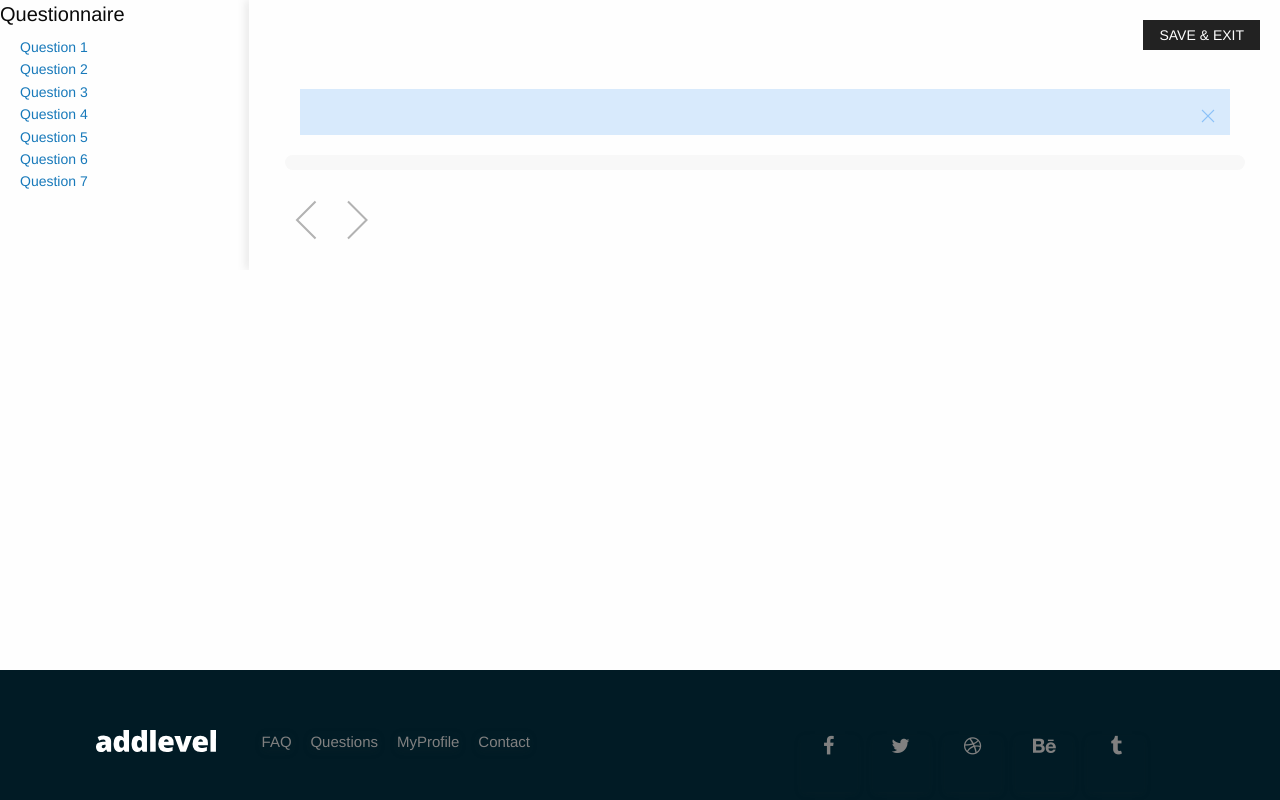
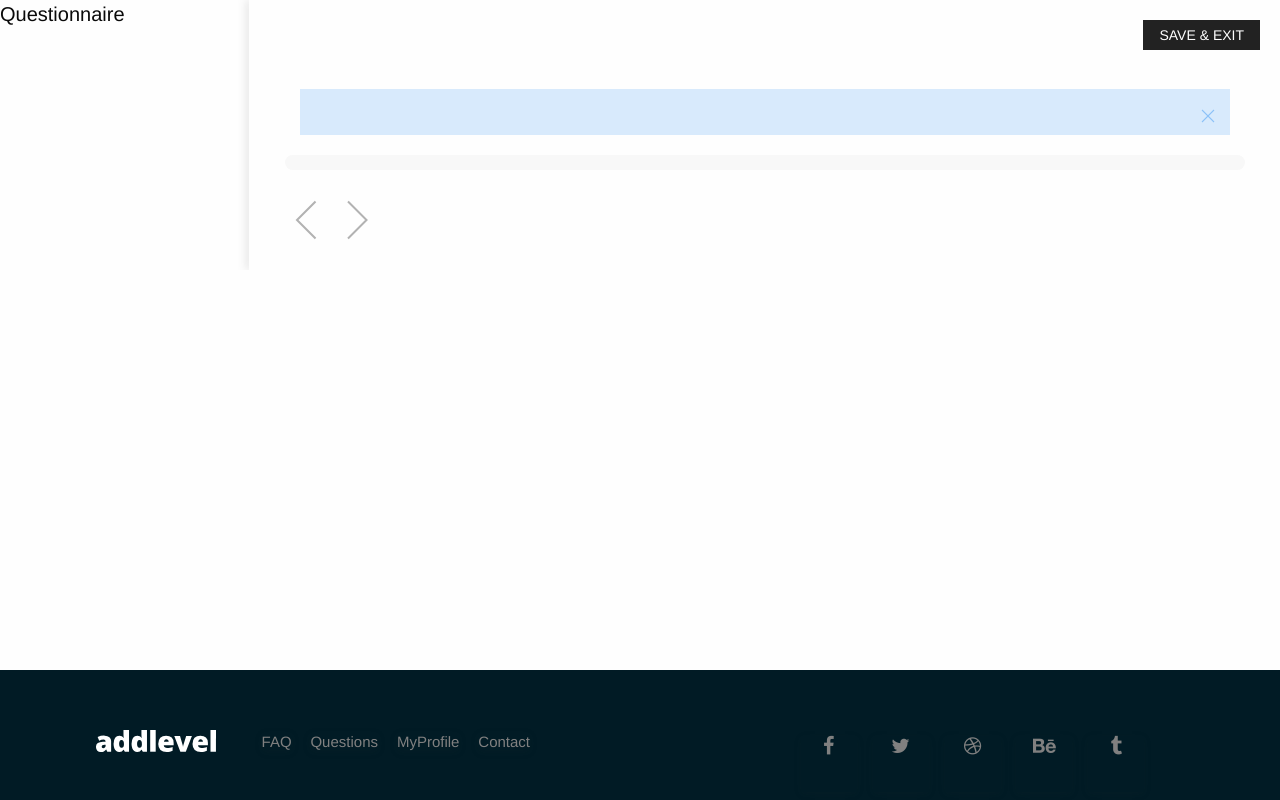
Before and after one commit to 12aikerim/AddlevelALIS, a plain HTML site: page question_individual.html in a window 1280 px wide. Drawn offline with nearby package versions, Linux system fonts and the light colour scheme.

Commit message:
skeleton for quesiton_individual with sidebar is rady

```diff
--- a/question_individual.html
+++ b/question_individual.html
@@ -37,15 +37,7 @@
       </div>
 
       <div class="app-dashboard-sidebar-inner">
-            <ul style="list-style: none;">
-              <li><a href="#">Question 1</a></li>
-              <li><a href="#">Question 2</a></li>
-              <li><a href="#">Question 3</a></li>
-              <li><a href="#">Question 4</a></li>
-              <li><a href="#">Question 5</a></li>
-              <li><a href="#">Question 6</a></li>
-              <li><a href="#">Question 7</a></li>
-            </ul>
+            <ul style="list-style: none;" id = "sidebar-questions"></ul>
       </div>
     </div>
 
```
